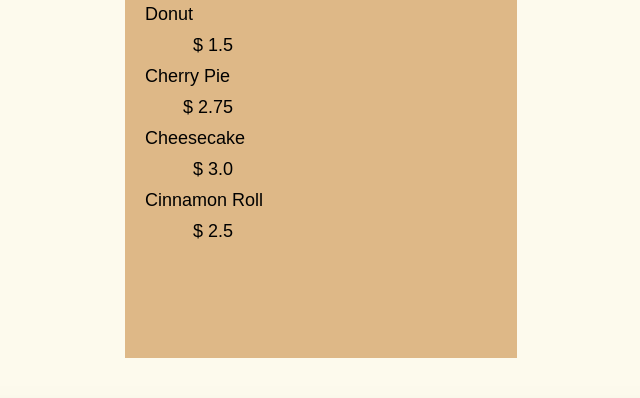
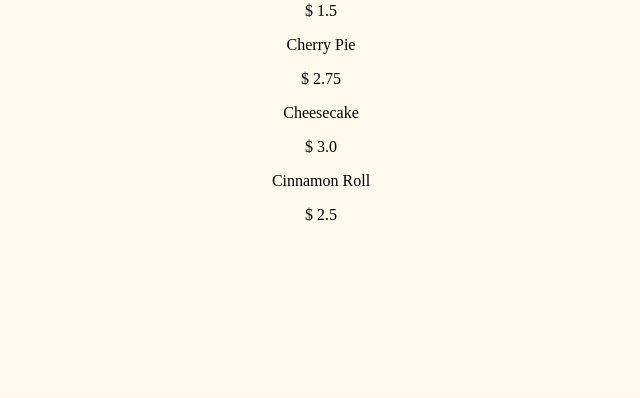
Before and after one commit to emantho/alba_pasticceria, a Django app: page /menu in a window 1280 px wide. Shown: the part 585-983 px from the top of the page, without its empty margins (319-959 px from the left). Run offline with Django 5.2, Linux system fonts and the light colour scheme; some libraries are stand-ins or nearby versions.

Commit message:
retomado stilos de menu y cafe

```diff
--- a/Alba/pasticceria/static/pasticceria/css/menu.css
+++ b/Alba/pasticceria/static/pasticceria/css/menu.css
@@ -1,8 +1,20 @@
-body {
-  font-family: sans-serif;
-  padding: 20px;
+.menu {
+  height: 100%;
 }
 
+h2,
+p {
+  margin: 1em auto;
+  text-align: center;
+}
+
+.pasteleria_titulo {
+  display: flex;
+  align-items: center;
+  margin-bottom: 10px;
+}
+
+/*
 h1 {
   font-size: 40px;
   margin-top: 0;
@@ -70,4 +82,4 @@
 .price {
   text-align: right;
   width: 25%;
-}
+} */
--- a/Alba/pasticceria/templates/pasticceria/cafe.html
+++ b/Alba/pasticceria/templates/pasticceria/cafe.html
@@ -8,13 +8,12 @@
 {% block main %}
 
 <div class="cafe">
-  <h1>ALBA Pasticceria</h1>
+  <h2>ALBA Pasticceria</h2>
   <p class="established">Est. 2024</p>
   <hr />
   <section>
-    <div class="cafeteria_titulo">
+    <div class="cafeteria-titulo">
       <h2>Cafetería</h2>
-      <hr>
       <img src="https://cdn.freecodecamp.org/curriculum/css-cafe/coffee.jpg" alt="pie icon" />
     </div>
 
```
Also changed, not shown: Alba/pasticceria/static/pasticceria/css/cafe.css (+16 -7 lines).
